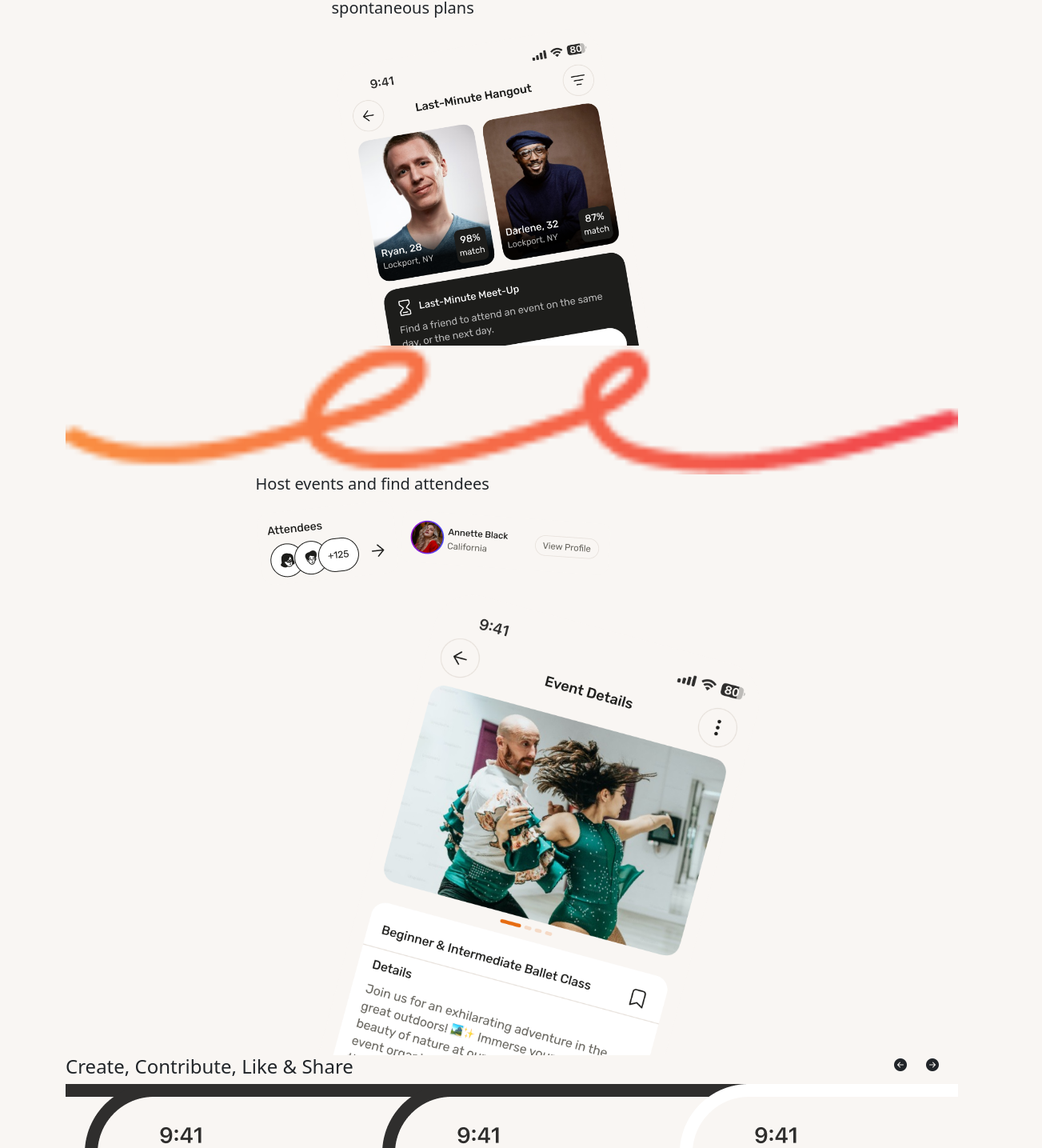
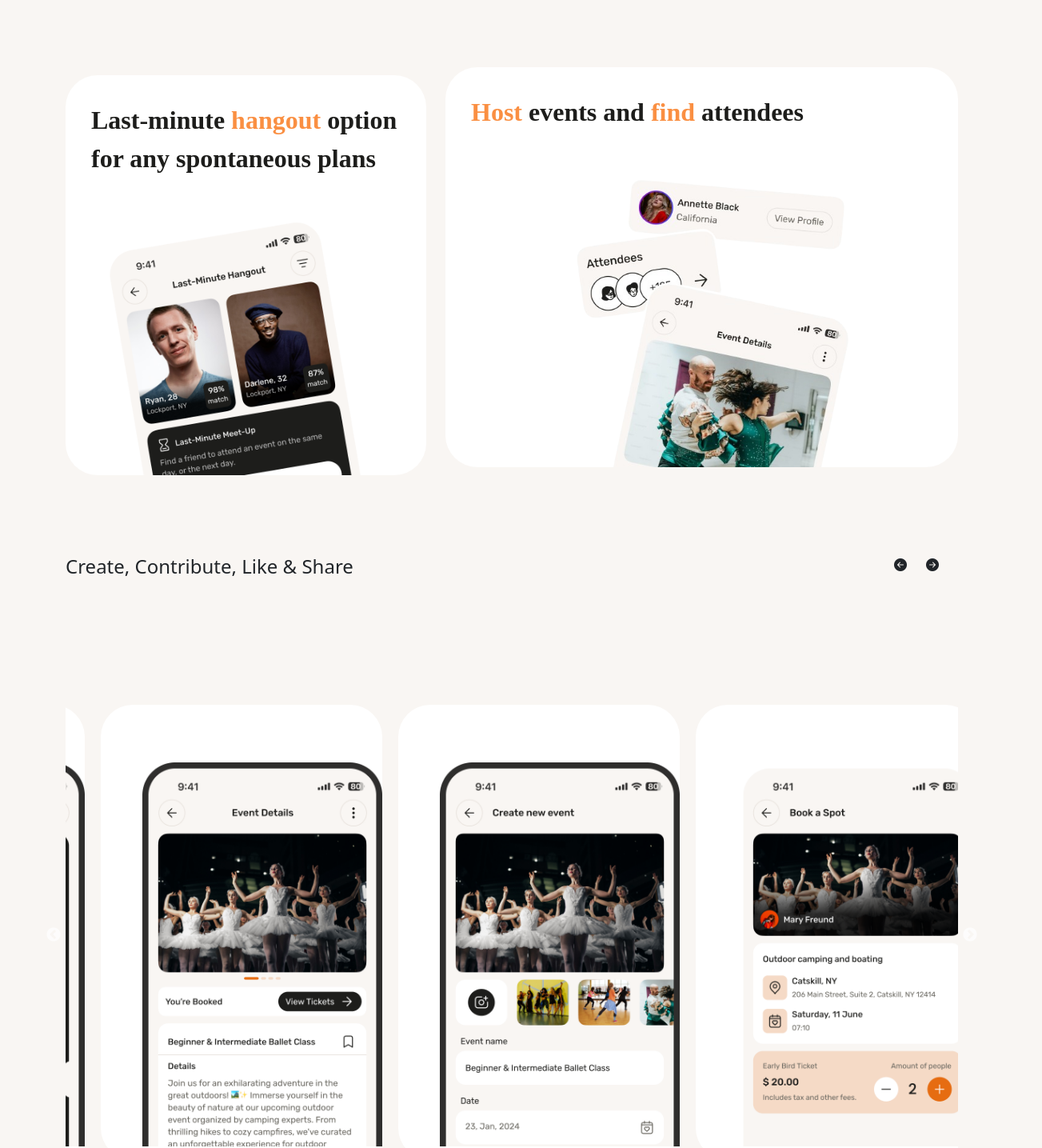
Before and after one commit to Earthpasserby/palynxx, a React (Create React App) app: page / in a window 1280 px wide. Shown: the part 1452-2887 px from the top of the page at 80% size, 1303 px wide, since content can reach past the window. Built offline with nearby package versions, Linux system fonts and the light colour scheme.

Commit message:
more on homepage

```diff
--- a/src/App.css
+++ b/src/App.css
@@ -41,7 +41,7 @@ body {
   font-weight: 600;
   color: #f1454f;
 }
-.hero9-drop {
+.drop {
   display: none;
 }
 .hero-8Header h5 {
@@ -62,6 +62,7 @@ body {
   border-radius: 24px;
   background-color: #ffffff;
   margin: 5px;
+  position: relative;
 }
 .discover-btn {
   padding: 16px 24px 16px 24px;
@@ -91,13 +92,10 @@ body {
 }
 .dash {
   position: absolute;
-  left: 170px;
+  left: 50px;
   top: 45px;
   width: 16.69px;
   height: 16.47px;
-}
-.dash {
-  position: relative;
 }
 .hero-7 {
   height: 650px;
@@ -220,10 +218,12 @@ body {
 .hero-6 {
   margin-top: 40px;
 }
+.hero-8Header {
+  position: relative;
+}
 .section2 {
   margin-left: 20px;
 }
-
 .btn-img {
   height: 48px;
   padding: 4px 32px 4px 32px;
@@ -232,7 +232,6 @@ body {
   background-color: #1d1d1b;
   color: #f8f8f8;
 }
-
 .sect-Btn {
   position: relative;
   width: 100%;
@@ -259,7 +258,6 @@ body {
   font-size: 14px;
   font-weight: 400;
 }
-
 .hero-3 {
   height: 100%;
   padding: 48px;
@@ -274,7 +272,6 @@ body {
   border: 3px solid #f2eee9;
   margin: 5px;
 }
-
 .hero-3 h4 {
   font-family: Fixel Text;
   font-size: 24px;
@@ -352,7 +349,45 @@ body {
   width: 82px;
   height: 49px;
 }
-
+.hero4-1 {
+  height: 330px;
+  padding: 32px;
+  gap: 48px;
+  border-radius: 40px;
+  background-color: #ffffff;
+  position: relative;
+  margin-top: 20px;
+}
+.hero4-2 {
+  height: 330px;
+  padding: 32px;
+  gap: 48px;
+  border-radius: 40px;
+  background-color: #ffffff;
+  position: relative;
+  margin-top: 10px;
+}
+.hero4-1 h5,
+.hero4-2 h5 {
+  font-family: Fixel Text;
+  font-size: 16px;
+  font-weight: 600;
+  color: #1d1d1b;
+  /* padding: 30px; */
+}
+.hero4-1 span,
+.hero4-2 span {
+  font-family: Fixel Text;
+  font-size: 16px;
+  font-weight: 600;
+  color: #fa8f42;
+}
+.hero-8 {
+  margin-top: 20px;
+}
+.Blog-form {
+  margin-left: -20px;
+}
 .nbar {
   background-color: #f0ebe5;
   height: 80px;
@@ -372,6 +407,25 @@ body {
 }
 .nav-link:last-child {
   margin-right: 0; /* Remove right margin from the last link */
+}
+
+.slider-container {
+  margin-top: 150px;
+}
+.Slide-card {
+  /* width: 444px; */
+  height: 269px;
+  top: 2424px;
+  left: 1496px;
+  padding: 72px 72px 0px 72px;
+  /* gap: 8px; */
+  border-radius: 40px;
+  background-color: #ffffff;
+  margin-left: 20px;
+}
+.pic-slide {
+  width: 100px;
+  margin-left: -20px;
 }
 .F-btn,
 .F-btn:hover {
@@ -651,13 +705,13 @@ body {
   position: relative;
   left: -30px;
 }
-.arrow33 {
+/* .arrow33 {
   position: absolute;
   left: 240px;
   bottom: -50px;
   width: 190.43px;
   height: 158.43px;
-}
+} */
 .cardfooter-arrow33 {
   position: relative;
 }
@@ -879,6 +933,7 @@ body {
   }
   .hero-9 {
     margin-top: 40px;
+    position: relative;
   }
   .header-arrow {
     position: relative;
@@ -905,7 +960,7 @@ body {
     font-weight: 600;
     color: #f1454f;
   }
-  .hero9-drop {
+  .drop {
     display: block;
   }
   .accordion {
@@ -972,6 +1027,9 @@ body {
     border-radius: 40px;
     height: 450px;
     margin-top: 40px;
+  }
+  .hero77 {
+    position: relative;
   }
   .download {
     position: absolute;
@@ -1013,8 +1071,7 @@ body {
   }
   .arow {
     position: absolute;
-    left: 700px;
-    margin-top: -40px;
+    left: 400px;
     width: 161.92px;
   }
   .aroww {
@@ -1204,6 +1261,66 @@ body {
     top: 14px;
     right: -45px;
   }
+  .hero-4 {
+    margin-top: 100px;
+  }
+  .hero4-1 {
+    height: 500px;
+    padding: 32px;
+    gap: 48px;
+    border-radius: 40px;
+    background-color: #ffffff;
+    position: relative;
+  }
+  .hero4-2 {
+    height: 500px;
+    padding: 32px;
+    gap: 48px;
+    border-radius: 40px;
+    background-color: #ffffff;
+    position: relative;
+  }
+  .plat-img {
+    position: absolute;
+    bottom: 0;
+    left: 155px;
+    width: 55%;
+  }
+  .plat-img1 {
+    position: absolute;
+    bottom: 0;
+    left: 50px;
+    width: 80%;
+  }
+  .hero4-1 h5,
+  .hero4-2 h5 {
+    font-family: Fixel Text;
+    font-size: 32px;
+    font-weight: 600;
+    line-height: 48px;
+    color: #1d1d1b;
+    /* padding: 30px; */
+  }
+  .hero4-1 span,
+  .hero4-2 span {
+    font-family: Fixel Text;
+    font-size: 32px;
+    font-weight: 600;
+    line-height: 48px;
+    color: #fa8f42;
+  }
+  .hero-7 {
+    margin-top: 100px;
+  }
+  .hero-8 {
+    margin-top: 100px;
+  }
+  .hero-8Header {
+    position: relative;
+  }
+  .hero-5 {
+    margin-top: 100px;
+  }
   /*Blog*/
   .Blog-header h3 {
     font-size: 48px;
@@ -1285,6 +1402,7 @@ body {
     background-color: #ffffff;
     margin: 1px;
     margin-top: 10px;
+    position: relative;
   }
   .cardfooter h2 {
     font-family: Fixel Text;
@@ -1379,10 +1497,10 @@ body {
   }
   .arrow33 {
     position: absolute;
-    left: 420px;
-    bottom: -40px;
-    width: 190.43px;
-    height: 158.43px;
+    right: -20px;
+    bottom: 0;
+    /* width: 190.43px;
+    height: 158.43px; */
   }
   .cardfooter-arrow33 {
     position: relative;
@@ -1544,4 +1662,19 @@ body {
     width: 56px;
     height: 56px;
   }
-}
+  .Slide-card {
+    /* width: 444px; */
+    height: 569px;
+    top: 2424px;
+    left: 1496px;
+    padding: 72px 72px 0px 72px;
+    /* gap: 8px; */
+    border-radius: 40px;
+    background-color: linear-gradient(to top #ff763c, #ffe5a4);
+    margin-left: 20px;
+  }
+  .pic-slide {
+    width: 300px;
+    margin-left: -20px;
+  }
+}
--- a/src/Home.jsx
+++ b/src/Home.jsx
@@ -40,7 +40,7 @@ const Home = () => {
       {
         breakpoint: 1024,
         settings: {
-          slidesToShow: 2,
+          slidesToShow: 1,
           slidesToScroll: 1,
           infinite: true,
           dots: false,
@@ -49,7 +49,7 @@ const Home = () => {
       {
         breakpoint: 600,
         settings: {
-          slidesToShow: 2,
+          slidesToShow: 1,
           slidesToScroll: 2,
           initialSlide: 1,
         },
@@ -254,43 +254,24 @@ const Home = () => {
                 Last-minute <span>hangout</span> option for any spontaneous
                 plans
               </h5>
-              <div className="hero4-col">
               <img
                 src="./minute.png"
                 alt="palynx-img"
-                  className="img-fluid Img4"
+                className="img-fluid plat-img1"
               />
             </div>
-            </div>
           </Col>
-          <img
-            src="./Underline.png"
-            alt="palynx-img"
-            className="img-fluid Under-line"
-          />
+
           <Col md={7} xs={12}>
             <div className="hero4-2">
               <h5>
                 <span>Host</span> events and <span>find</span> attendees
               </h5>
-              <div className="hero4-col">
               <img
-                  src="./company.png"
+                src="./plat-removebb2.png"
                 alt="palynx-img"
-                  className="img-fluid Img1"
+                className="img-fluid plat-img "
               />
-                <img
-                  src="./following.png"
-                  alt="palynx-img"
-                  className="img-fluid Img2"
-                />
-
-                <img
-                  src="./Event Details.png"
-                  alt="palynx-img"
-                  className="img-fluid Img3"
-                />
-              </div>
             </div>
           </Col>
         </Row>
@@ -322,7 +303,7 @@ const Home = () => {
                   <img
                     src="./tick.png"
                     alt="Ticket-img"
-                    className="pic-slide"
+                    className="pic-slide w"
                   />
                 </div>
               </Col>
@@ -432,13 +413,14 @@ const Home = () => {
       <Container className="hero-7">
         <Row>
           <Col md={7} xs={12}>
+            <div className="hero77">
               <h4>
                 Download <span>Palynx Today!</span>
               </h4>
               <p>
-              Start your journey of exploration and connection. Download Palynx
-              now and take the first step towards discovering your city and
-              making meaningful connections.
+                Start your journey of exploration and connection. Download
+                Palynx now and take the first step towards discovering your city
+                and making meaningful connections.
               </p>
               <button className="btn btn-1 download-btn d-flex">
                 <img
@@ -446,9 +428,14 @@ const Home = () => {
                   alt="palynx-img"
                   className="img-fluid apple"
                 />
-              Download on the<br/> App Store
+                Download on the
+                <br /> App Store
               </button>
-            <img src="./arow.png" alt="palynx-img" className="img-fluid arow" />
+              <img
+                src="./arow.png"
+                alt="palynx-img"
+                className="img-fluid arow"
+              />
               <div className="Down-arrow">
                 <img
                   src="./aroww.png"
@@ -456,27 +443,26 @@ const Home = () => {
                   className="img-fluid aroww"
                 />
               </div>
+            </div>
           </Col>
           <Col md={5} xs={12} className="">
             <div className="down-Img">
               <img
                 src="./download.png"
                 alt="palynx-img"
-                className="img-fluid download w-100"
+                className="img-fluid download"
               />
             </div>
           </Col>
         </Row>
       </Container>
-      <Container className="hero-8 mt-5">
+      <Container className="hero-8">
         <div className="hero-8Header">
-          <div className="hero-dash">
-            <img src="./dash.png" alt="palynx-img" className="img-fluid dash" />
-          </div>
           <div className="d-flex justify-content-between">
             <h5>
               Discover More with the Palynx <span> Blog</span>
             </h5>
+            <img src="./dash.png" alt="palynx-img" className="img-fluid dash" />
             <div>
               <Link to="/Blog">
                 <button className="btn discover-btn">
@@ -550,9 +536,8 @@ const Home = () => {
         </Row>
       </Container>
       <Container className="hero-9">
-        <div className="hero9-drop">
         <img src="./drop.png" alt="palynx-img" className="img-fluid drop" />
-        </div>
+
         <h5>
           Frequently asked<span> questions </span>
         </h5>
@@ -674,13 +659,11 @@ const Home = () => {
                         <FaXTwitter />
                       </button>
                     </div>
-                    <div className="cardfooter-arrow33">
                     <img
                       src="./arrow33.png"
                       alt="palynx-img"
-                        className="img-fluid arrow33"
+                      className="img-fluid arrow33 w-25"
                     />
-                    </div>
                   </div>
                 </div>
               </Col>
--- a/src/components/Blog.jsx
+++ b/src/components/Blog.jsx
@@ -443,13 +443,11 @@ const Blog = () => {
                         <FaXTwitter />
                       </button>
                     </div>
-                    <div className="cardfooter-arrow33">
-                      <img
-                        src="./arrow33.png"
-                        alt="palynx-img"
-                        className="img-fluid arrow33"
-                      />
-                    </div>
+                    <img
+                      src="./arrow33.png"
+                      alt="palynx-img"
+                      className="img-fluid arrow33 w-25"
+                    />
                   </div>
                 </div>
               </Col>
--- a/src/components/Blogcategory.jsx
+++ b/src/components/Blogcategory.jsx
@@ -402,13 +402,11 @@ const Blogcategory = () => {
                         <FaXTwitter />
                       </button>
                     </div>
-                    <div className="cardfooter-arrow33">
-                      <img
-                        src="./arrow33.png"
-                        alt="palynx-img"
-                        className="img-fluid arrow33"
-                      />
-                    </div>
+                    <img
+                      src="./arrow33.png"
+                      alt="palynx-img"
+                      className="img-fluid arrow33 w-25"
+                    />
                   </div>
                 </div>
               </Col>
```
Lines whose indentation alone changed are shown as unchanged.
